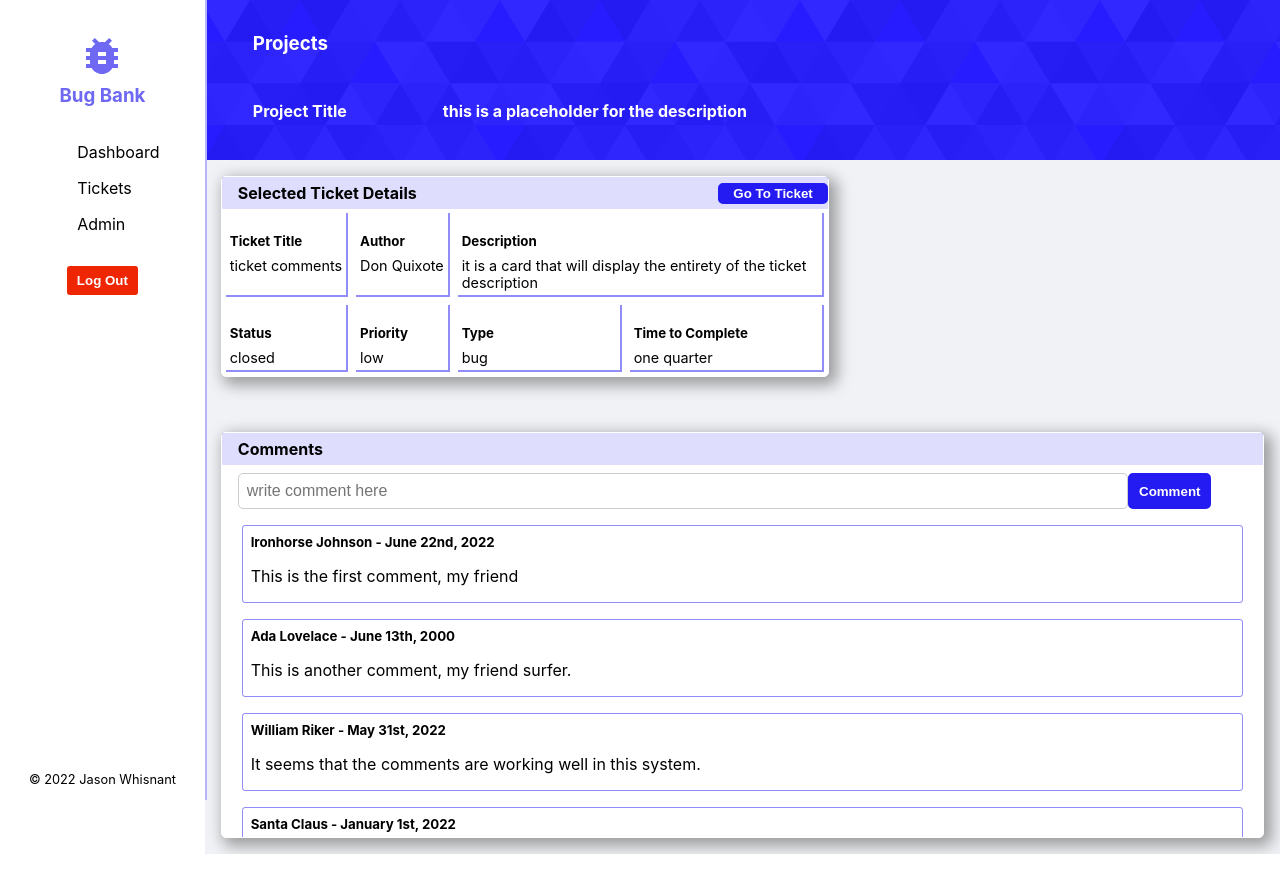
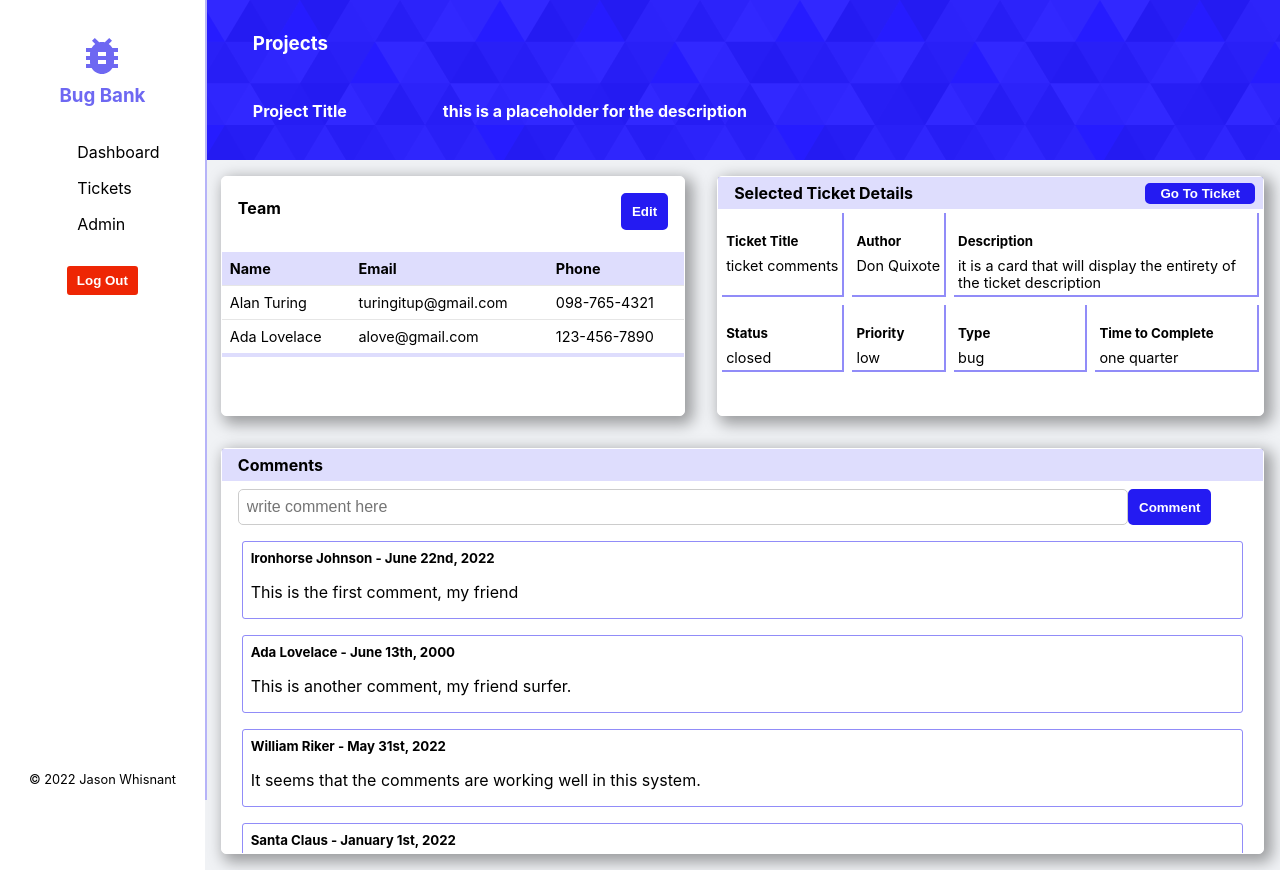
Before and after one commit to Tasups/bug-tracker-frontend, a React (Create React App) app: page /ticketsboard in a window 1280 px wide. Built offline with nearby package versions, Linux system fonts and the light colour scheme.

Commit message:
finishing styles on TicketsBoard elements

```diff
--- a/src/components/projectBoard/ProjectTeam.js
+++ b/src/components/projectBoard/ProjectTeam.js
@@ -5,7 +5,7 @@ const ProjectTeam = (props) => {
     <section className="projectteam-container">
         <div className="projectteam-title">
           <h4>Team</h4>
-          <button>Edit</button>
+          <button style={{margin: "1rem", padding: "0.5rem"}}>Edit</button>
         </div>
         <div className="projectteam-table">
           <table>
--- a/src/components/projectBoard/ProjectTicketDescription.js
+++ b/src/components/projectBoard/ProjectTicketDescription.js
@@ -6,11 +6,13 @@ const ProjectTicketDescription = (props) => {
     <section className="ticketsdetails-container">
       <div className="ticketsdetails-title">
         <h4>Selected Ticket Details</h4>
-        <button>
-          <Link className="ticketsdetails-link" to="/ticketsboard">
-            Go To Ticket
-          </Link>
-        </button>
+
+          <button style={{marginRight: "0.5rem"}}>
+            <Link className="ticketsdetails-link" to="/ticketsboard">
+              Go To Ticket
+            </Link>
+          </button>
+
       </div>
       <div className="ticketsdetails-info">
         <div className="item-a ticketsdetails-infocard">
--- a/src/components/ticketsboard/TicketsBoard.js
+++ b/src/components/ticketsboard/TicketsBoard.js
@@ -3,6 +3,7 @@ import DataContext from '../../context/DataContext'
 
 import ProjectHeader from '../projectBoard/ProjectHeader'
 import SideNav from '../SideNav'
+import ProjectTeam from '../projectBoard/ProjectTeam'
 import ProjectTicketDescription from '../projectBoard/ProjectTicketDescription'
 import TicketsComments from './TicketsComments'
 
@@ -12,6 +13,7 @@ const TicketsBoard = () => {
     ticketForDescription,
     comments,
     commentChange,
+    contributors,
     addNewComment,
     newComment,
   } = useContext(DataContext);
@@ -21,7 +23,10 @@ const TicketsBoard = () => {
       <ProjectHeader />
       <SideNav />
       <div className="ticketsboard-container">
-        <div className="ticketsboard-tixfordesc">
+        <div className="projectboard-team-and-tickets">
+          <ProjectTeam
+            data={contributors}
+          />
           <ProjectTicketDescription
             ticketForDescription={ticketForDescription}
           />
```
Also changed, not shown: src/App.css (line endings or trailing spaces).
